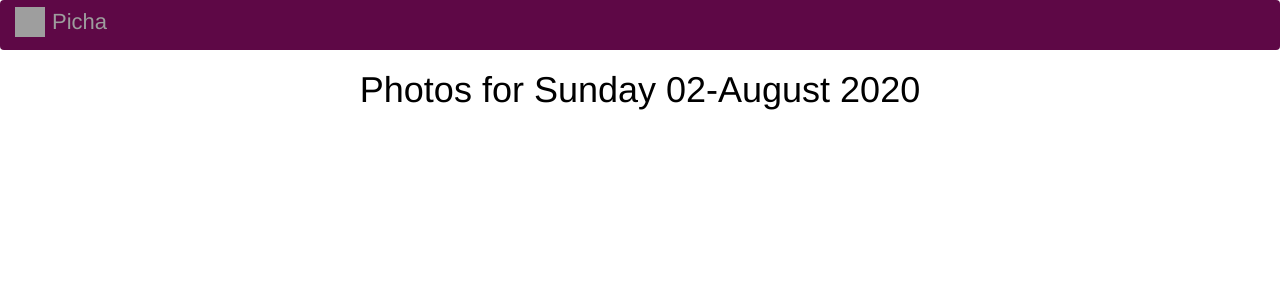
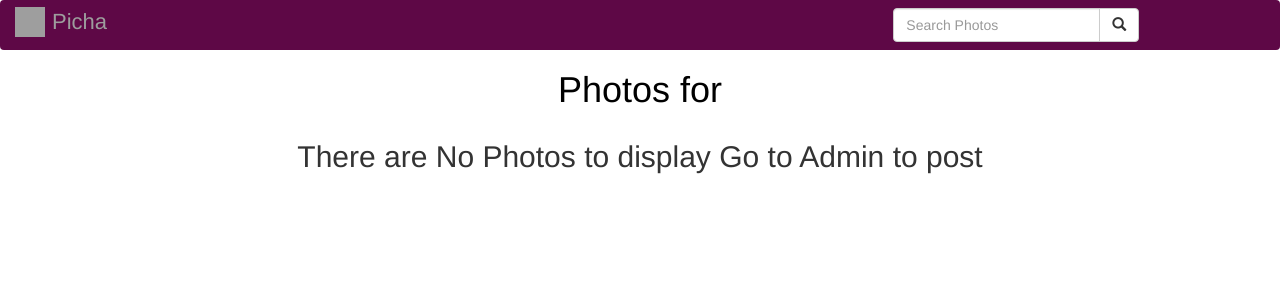
Before and after one commit to alishakavene/photoGallery, a Django app: page / in a window 1280 px wide. Shown: the top 300 px of the page. Run offline with Django 3.2, Linux system fonts and the light colour scheme; data that the repository does not hold is empty; some libraries are stand-ins or nearby versions; grey boxes are pictures that could not be loaded.

Commit message:
add gallery images and migrations

```diff
--- a/gallery/settings.py
+++ b/gallery/settings.py
@@ -64,6 +64,7 @@
                 'django.template.context_processors.request',
                 'django.contrib.auth.context_processors.auth',
                 'django.contrib.messages.context_processors.messages',
+                'django.template.context_processors.media',
             ],
         },
     },
@@ -126,3 +127,6 @@
 STATICFILES_DIRS = [
     os.path.join(BASE_DIR, "static"),
 ]
+
+MEDIA_URL = '/media/'
+MEDIA_ROOT = os.path.join(BASE_DIR, 'media')
--- a/pictures/admin.py
+++ b/pictures/admin.py
@@ -1,5 +1,8 @@
 from django.contrib import admin
 from .models import Name,Image,tags
+
+class ArticleAdmin(admin.ModelAdmin):
+    filter_horizontal =('tags',)
 
 # Register your models here.
 admin.site.register(Name)
--- a/pictures/models.py
+++ b/pictures/models.py
@@ -1,4 +1,16 @@
 from django.db import models
+import datetime as dt
+
+@classmethod
+def todays_photo(cls):
+        today = dt.date.today()
+        photo = cls.objects.filter(post_date__date = today)
+        return photo
+@classmethod
+def days_photo(cls,date):
+        photo = cls.objects.filter(post_date__date = date)
+        return photo
+
 
 # Create your models here.
 class Name(models.Model):
@@ -23,3 +35,20 @@
     name = models.ForeignKey(Name,on_delete=models.CASCADE)
     tags = models.ManyToManyField(tags)
     post_date = models.DateTimeField(auto_now_add=True)
+    image_image = models.ImageField(upload_to = 'images/')
+
+    @classmethod
+    def todays_photo(cls):
+        today = dt.date.today()
+        photo = cls.objects.filter(post_date__date = today)
+        return photo
+    @classmethod
+    def days_photo(cls,date):
+        photo = cls.objects.filter(post_date__date =date)
+        return photo
+
+
+    @classmethod
+    def search_by_title(cls,search_term):
+        news = cls.objects.filter(title__icontains=search_term)
+        return news
--- a/pictures/templates/navbar.html
+++ b/pictures/templates/navbar.html
@@ -16,6 +16,21 @@
             <div class="navbar-header">
                 <a class="navbar-brand" href="{% url 'photoToday' %}">Picha</a>
             </div>
+            <!-- Adding a search form  -->
+            <div class="col-sm-4 col-md-4 navbar-right">
+
+                <form class="navbar-form" role="search" action="{% url 'search_results' %}">
+
+                    <div class="input-group">
+                        <input type="text" class="form-control" placeholder="Search Photos" name="photo">
+                        <div class="input-group-btn">
+                            <button class="btn btn-default" type="submit"><i class="glyphicon glyphicon-search"></i></button>
+                        </div>
+                    </div>
+
+                </form>
+            </div>
+            <!-- search form end -->
         </div>
     </nav>
 </body>
--- a/pictures/templates/photogallery/today-photos.html
+++ b/pictures/templates/photogallery/today-photos.html
@@ -1 +1,38 @@
-{%extends 'photogallery/base.html'%} {% block content %} {{block.super}} {% endblock %}
+{%extends 'photogallery/base.html'%} {% block content %} {{block.super}}
+
+<div class="container">
+
+    <!-- Looping through photo   -->
+    {% for photo_item in photo %}
+
+    <div class="row">
+        <!-- displaying photos -->
+        <div class="col-xs-6 col-sm-6 col-md-6 col-lg-6">
+            <h2 class="text-center"> {{ photo_item.title }} </h2>
+        </div>
+
+    </div>
+
+    {% empty %}
+    <div class="row">
+        <h2 class="text-center">There are No Photos to display Go to Admin to post</h2>
+    </div>
+    {% endfor %} {% for photo_item in photo %}
+
+    <div class="card-group">
+        <div class="card">
+            <img src="{{photo_item.image_image.url}}" class="img-responsive" alt="Image">
+            <div class="card-body">
+                <h5 class="card-title">{{ photo_item.title }}</h5>
+                <p class="card-text">{{ photo_item.description}}</p>
+                <p class="card-text"><small class="text-muted">{{ photo_item.post_date}}</small></p>
+            </div>
+        </div>
+
+    </div>
+    {% endfor %}
+
+
+</div>
+
+{% endblock %}
--- a/pictures/urls.py
+++ b/pictures/urls.py
@@ -1,7 +1,11 @@
 from django.conf.urls import url
 from . import views
+from django.conf import settings
+from django.conf.urls.static import static
 
 urlpatterns=[
-    url(r'^$',views.photo_today,name='photoToday'),
-    url(r'^archives/(\d{4}-\d{2}-\d{2})/$',views.past_days_photo,name = 'pastPhoto')
+    url(r'^$',views.todays_photo,name='photoToday'),
+    url(r'^search/', views.search_results, name='search_results')
 ]
+if settings.DEBUG:
+    urlpatterns+= static(settings.MEDIA_URL, document_root = settings.MEDIA_ROOT)
--- a/pictures/views.py
+++ b/pictures/views.py
@@ -1,53 +1,28 @@
 from django.shortcuts import render,redirect
 from django.http  import HttpResponse,Http404
 import datetime as dt
+from .models import Image
 
 # Create views here.
 def welcome(request):
     return HttpResponse(request, 'welcome.html')
 
-def photo_of_day(request):
-    date = dt.date.today()
+def todays_photo(request):
+    photo = Image.todays_photo()
+    return render(request, 'photogallery/today-photos.html', { "photo":photo})
 
-    # FUNCTION TO CONVERT DATE OBJECT TO FIND EXACT DAY
-    day = convert_dates(date)
-    html = f'''
-        <html>
-            <body>
-                <h1>News for {day} {date.day}-{date.month}-{date.year}</h1>
-            </body>
-        </html>
-            '''
-    return HttpResponse(html)
+# View Function to present photo from past days
 
-def convert_dates(dates):
 
-    # Function that gets the weekday number for the date.
-    day_number = dt.date.weekday(dates)
+def search_results(request):
 
-    days = ['Monday','Tuesday','Wednesday','Thursday','Friday','Saturday',"Sunday"]
+    if 'image' in request.GET and request.GET["image"]:
+        search_term = request.GET.get("image")
+        searched_images = Image.search_by_title(search_term)
+        message = f"{search_term}"
 
-    # Returning the actual day of the week
-    day = days[day_number]
-    return day
+        return render(request, 'photogallery/search.html',{"message":message,"photos": searched_photos})
 
-# View Function to present news from past days
-def past_days_photo(request, past_date):
-
-    try:
-        # Converts data from the string Url
-        date = dt.datetime.strptime(past_date, '%Y-%m-%d').date()
-
-    except ValueError:
-        # Raise 404 error when ValueError is thrown
-        raise Http404()
-        assert False
-
-    if date == dt.date.today():
-        return redirect(news_of_day)
-
-    return render(request, 'photogallery/past-photos.html', {"date": date})
-
-def photo_today(request):
-    date = dt.date.today()
-    return render(request, 'photogallery/today-photos.html', {"date": date,})
+    else:
+        message = "You haven't searched for any photo"
+        return render(request, 'photogallery/search.html',{"message":message})
```
Also changed, not shown: pictures/templates/photogallery/search.html (added, +22 -0 lines), pictures/tests.py (+33 -0 lines), media/images/HJrXBu3y2Ye.jpg (added), media/images/HJrXBu3y2Ye_1.jpg (added), media/images/HJrXBu3y2Ye_pH1ixqS.jpg (added), pictures/migrations/0004_image_image_image.py (added).
